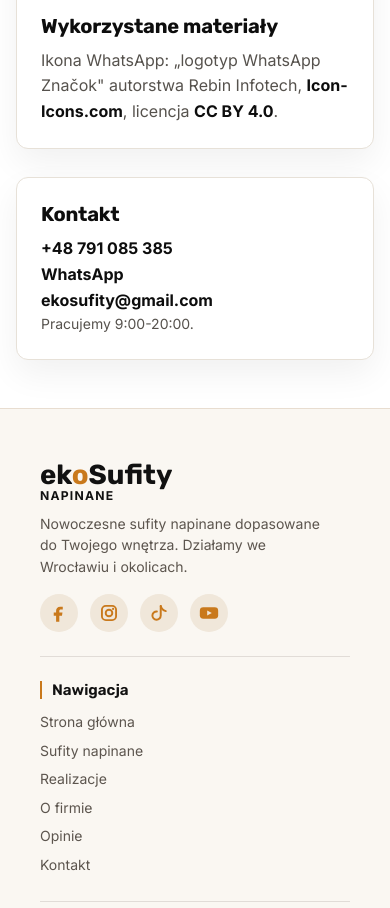
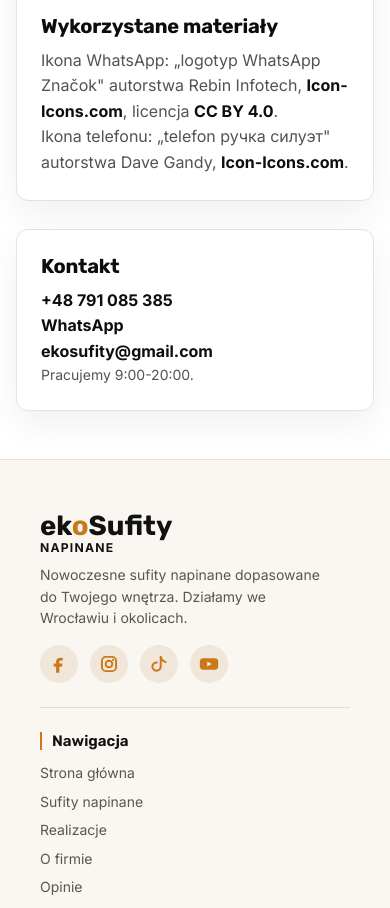
Before and after one commit to alryzhykau-create/ekoSufity, a Next.js app: page /polityka-prywatnosci in a window 390 px wide. Shown: the part 2140-3048 px from the top of the page. Built offline with nearby package versions, Linux system fonts and the light colour scheme.

Commit message:
Credit the phone icon (Dave Gandy) on the privacy page

```diff
--- a/src/app/polityka-prywatnosci/page.tsx
+++ b/src/app/polityka-prywatnosci/page.tsx
@@ -110,6 +110,17 @@ export default function PrivacyPolicyPage() {
                 </Link>
                 .
               </p>
+              <p>
+                Ikona telefonu: „telefon ручка силуэт" autorstwa Dave Gandy,{" "}
+                <Link
+                  href="https://icon-icons.com/ru/authors/370-dave-gandy"
+                  target="_blank"
+                  rel="noopener noreferrer"
+                >
+                  Icon-Icons.com
+                </Link>
+                .
+              </p>
             </article>
           </div>
 
```
